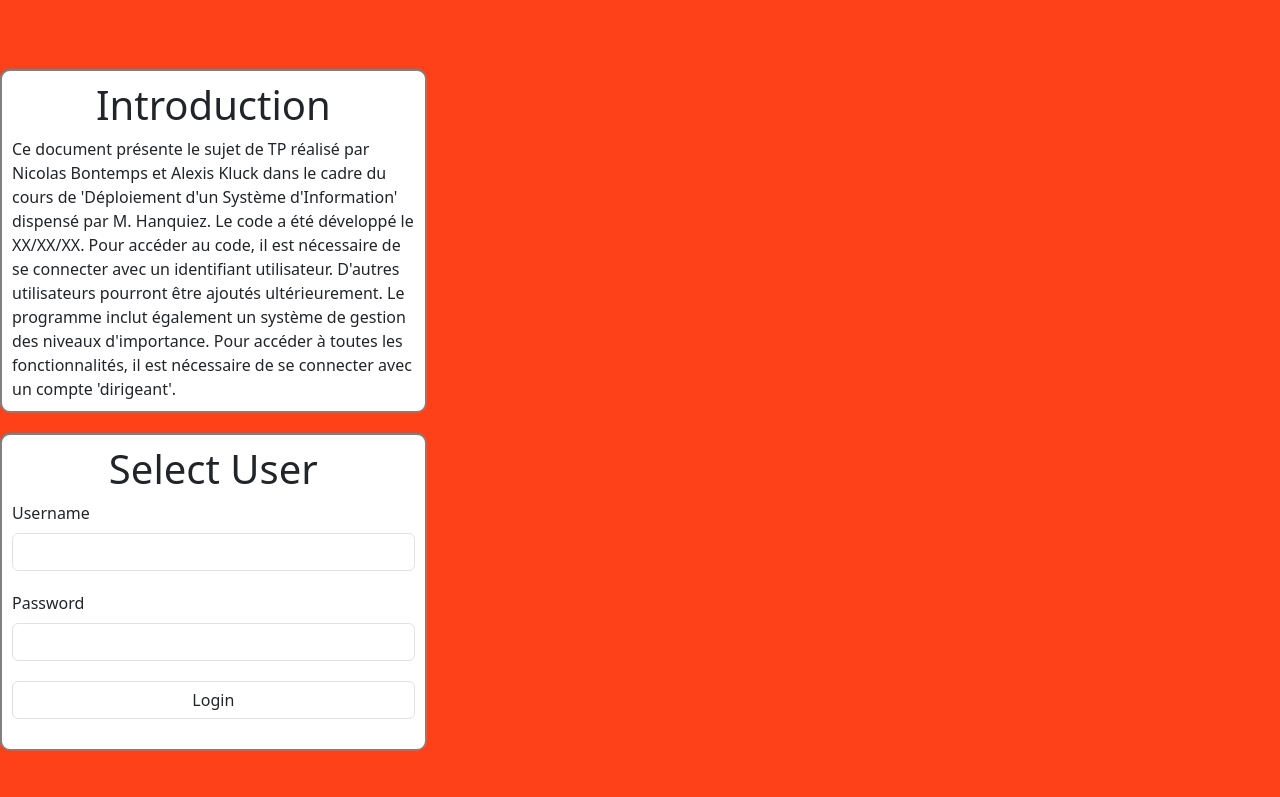
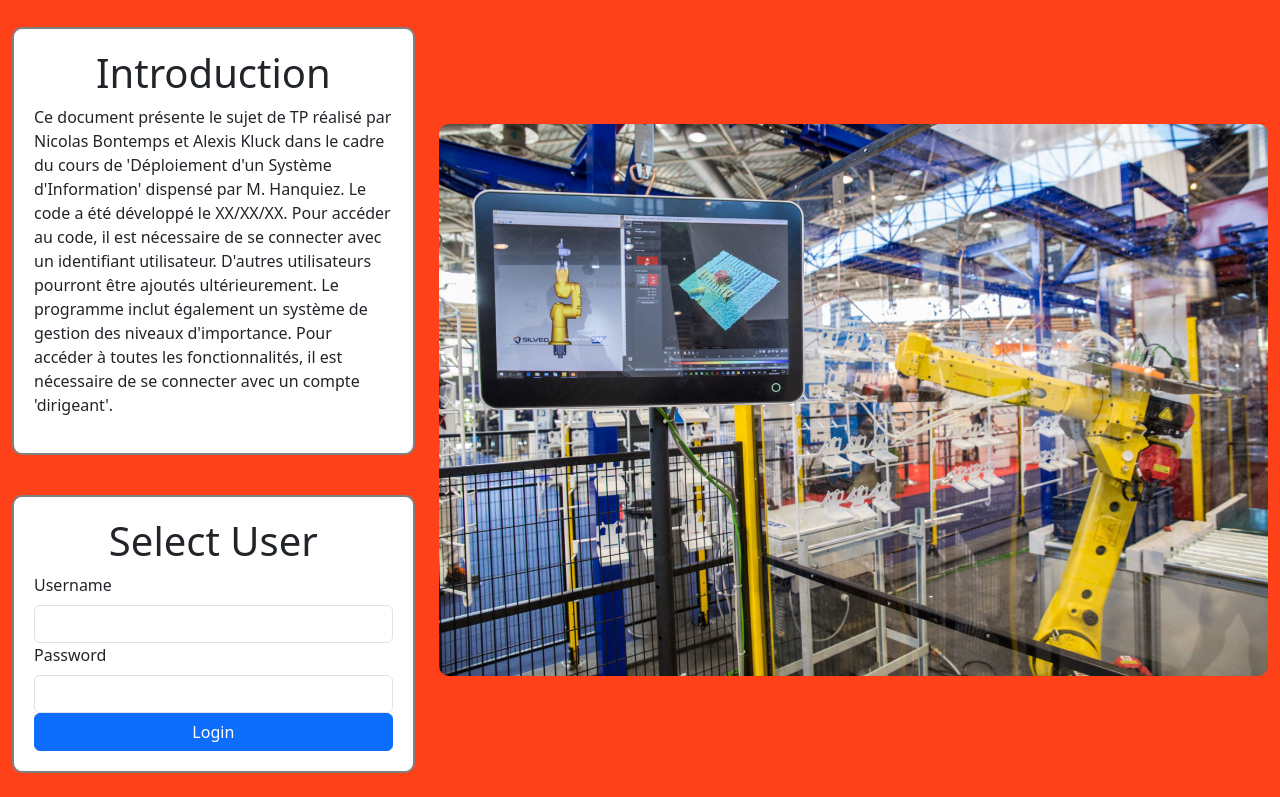
Before and after one commit to NikBon-FE/TP-DepSI, a plain HTML site: page frontend/login.html in a window 1280 px wide. Shown: the top 797 px of the page. Drawn offline with nearby package versions, Linux system fonts and the light colour scheme.

Commit message:
02/12/24 -AK-07- Login: modif visuelle

```diff
--- a/frontend/login.html
+++ b/frontend/login.html
@@ -5,83 +5,73 @@
     <meta name="viewport" content="width=device-width, initial-scale=1">
     <title>Log-on Page</title>
     <link href="https://cdn.jsdelivr.net/npm/bootstrap@5.3.3/dist/css/bootstrap.min.css" rel="stylesheet" integrity="sha384-QWTKZyjpPEjISv5WaRU9OFeRpok6YctnYmDr5pNlyT2bRjXh0JMhjY6hW+ALEwIH" crossorigin="anonymous">
-    <script src="https://cdn.jsdelivr.net/npm/chart.js"></script>
-  </head>
-
     <style>
       body {
         background-color: rgb(255, 65, 25);
+        height: 100vh;
+        display: flex;
+        align-items: center;
+        justify-content: center;
       }
-    .container{
+      .container {
         background-color: white;
         border: 2px solid grey;
         border-radius: 10px;
-        padding: 10px;
+        padding: 20px;
+        margin: 10px;
       }
-    .container-wrapper {
-        display: flex; /* Utilisation de Flexbox */
-        flex-direction: column; /* Aligner les éléments en colonne */
-        align-items: center; /* Centrer les éléments horizontalement */
-        gap: 20px; /* Ajouter de l'espace entre les conteneurs */
-        margin-top: 20px; /* Un peu de marge en haut pour que ce soit plus joli */
-        width: 100%; /* Prendre toute la largeur disponible */
-        max-width: 100%; /* S'assurer qu'il n'y a pas de limite supplémentaire */
+      .left-section {
+        display: flex;
+        flex-direction: column;
+        align-items: center;
+        gap: 20px;
       }
-    .form-control{
-        margin-bottom: 20px;
+      .right-section img {
+        max-height: 100%;
+        object-fit: cover;
+        border-radius: 10px;
       }
-    .form_case{
-        margin-bottom: 10px;
-    }
-    .btn_select_login{
-        width: 300px;
-    }
-    #col_select_form {
-        display: flex; /* Utilisation de Flexbox */
-        justify-content: center; /* Centre horizontalement */
-        align-items: center; /* Centre verticalement */
-        height: 100vh; /* La hauteur de la colonne prend toute la hauteur de la fenêtre */
-    }
-    .texte_important{
-        text-emphasis-color: red;
-    }
-
       h1 {
         text-align: center;
       }
-
     </style>
+  </head>
 
   <body>
-    <form>
-        <div class="col-4" id="col_select_form">
-            <div class="container-wrapper">
+    <div class="container-fluid">
+      <div class="row">
+
+        <!-- Colonne gauche - 4/12 -->
+        <div class="col-4 left-section">
           <div class="container" id="container_select_introduction">
-                    <h1> Introduction</h1>
-                    <div class="text-start text-wrap">
+            <h1>Introduction</h1>
+            <p>
               Ce document présente le sujet de TP réalisé par Nicolas Bontemps et Alexis Kluck dans le cadre du cours de 'Déploiement d'un Système d'Information' dispensé par M. Hanquiez. Le code a été développé le XX/XX/XX. Pour accéder au code, il est nécessaire de se connecter avec un identifiant utilisateur. D'autres utilisateurs pourront être ajoutés ultérieurement. Le programme inclut également un système de gestion des niveaux d'importance. Pour accéder à toutes les fonctionnalités, il est nécessaire de se connecter avec un compte 'dirigeant'.
+            </p>
           </div>
-                </div>
+
           <div class="container" id="container_select_form">
+            <h1>Select User</h1>
             <form id="form_select_login">
-                        <h1>Select User</h1>
               <div class="form_case">
                 <label for="select_username" class="form-label">Username</label>
-                            <input id="select_username" type="text" class="form-control" placeholder=""></input>
+                <input id="select_username" type="text" class="form-control">
               </div>
               <div class="form_case">
                 <label for="select_password" class="form-label">Password</label>
-                            <input id="select_password" type="text" class="form-control" placeholder=""></input>
+                <input id="select_password" type="password" class="form-control">
               </div>
-                        <div>
-                            <button id="btn_select_login" type="button" class="form-control">Login</button>
-                        </div>
+              <button id="btn_select_login" type="button" class="btn btn-primary w-100">Login</button>
             </form>
           </div>
         </div>
+
+        <!-- Colonne droite - 8/12 -->
+        <div class="col-8 right-section d-flex align-items-center justify-content-center">
+          <img src="images/front_image.jpg" class="img-fluid" alt="Image">
         </div>
-        <div class="col-8">
-            <img src="images/front_image.jpg" class="img-fluid">
+
       </div>
-    </form>
+    </div>
   </body>
+</html>
```
Lines whose indentation alone changed are shown as unchanged.
